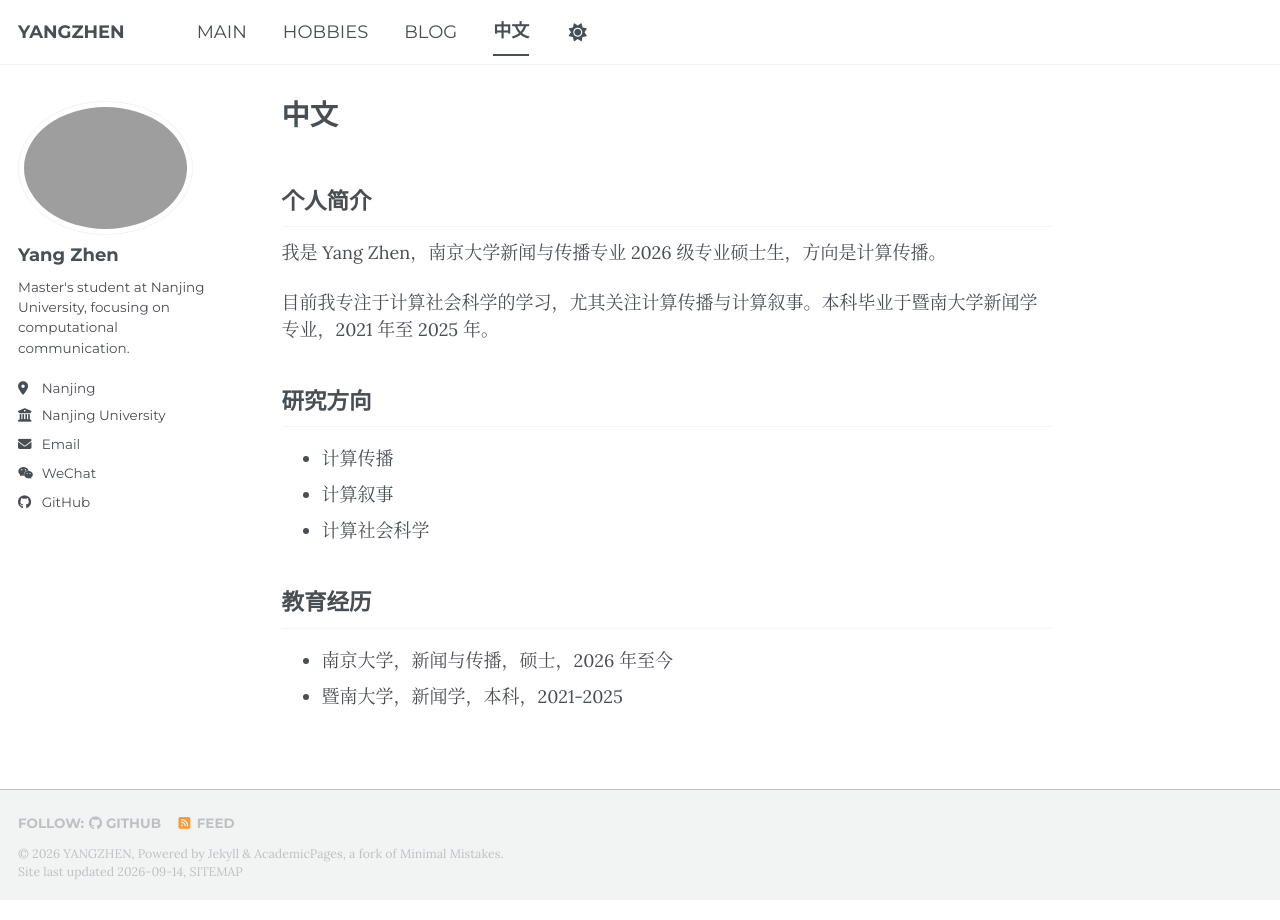
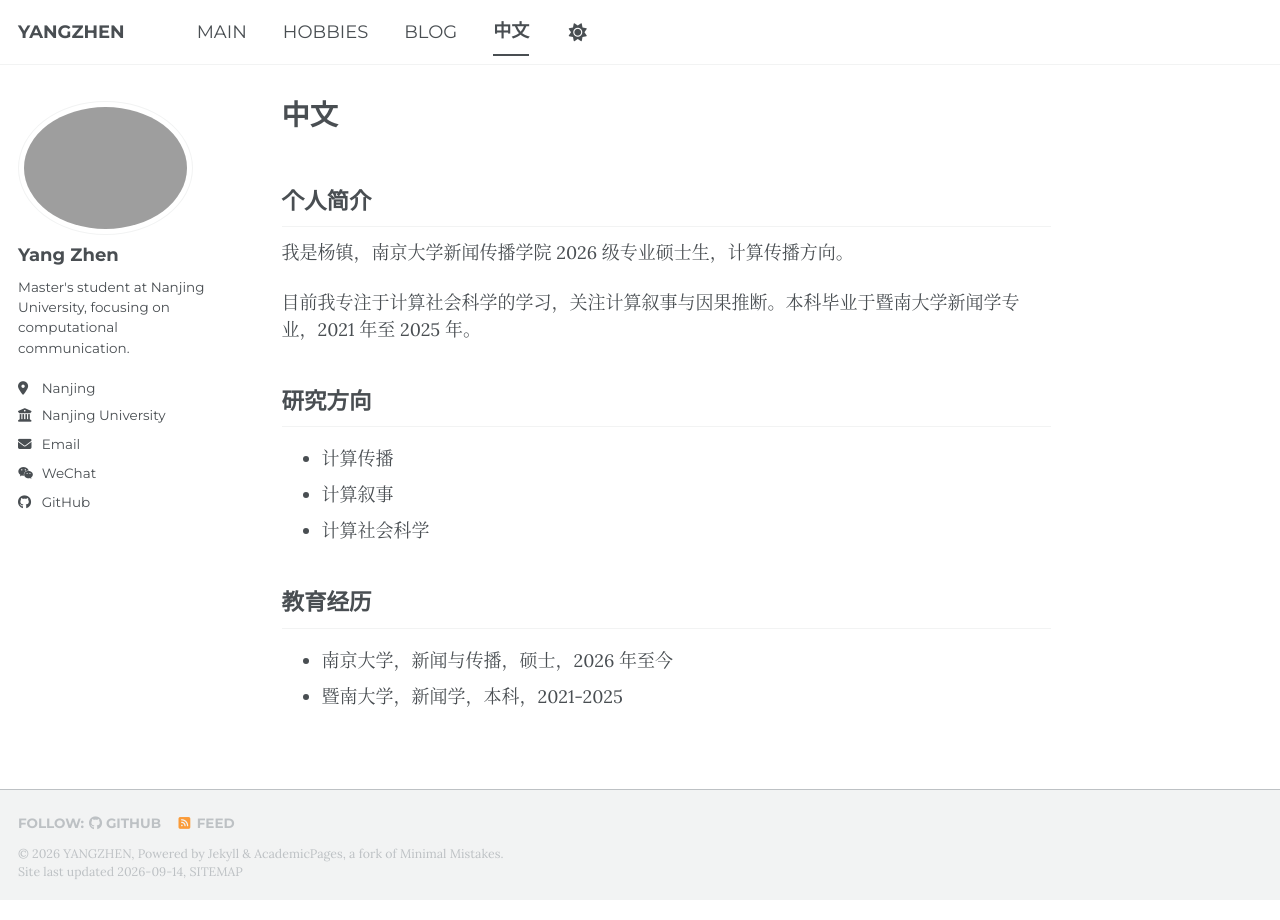
Before and after one commit to Yangzhen2003/yangzhen2003.github.io, a Jekyll site: the page built from _pages/cn.md, in a window 1280 px wide. Built offline with Jekyll 4.4.1, drawn with Linux system fonts in a browser that asks for light colours; a style sheet for code colours, icons or effects is not loaded.

Commit message:
Update cn.md

```diff
--- a/_pages/cn.md
+++ b/_pages/cn.md
@@ -7,9 +7,9 @@ author_profile: true
 
 ## 个人简介
 
-我是 Yang Zhen，南京大学新闻与传播专业 2026 级专业硕士生，方向是计算传播。
+我是杨镇，南京大学新闻传播学院 2026 级专业硕士生，计算传播方向。
 
-目前我专注于计算社会科学的学习，尤其关注计算传播与计算叙事。本科毕业于暨南大学新闻学专业，2021 年至 2025 年。
+目前我专注于计算社会科学的学习，关注计算叙事与因果推断。本科毕业于暨南大学新闻学专业，2021 年至 2025 年。
 
 ## 研究方向
 
```
